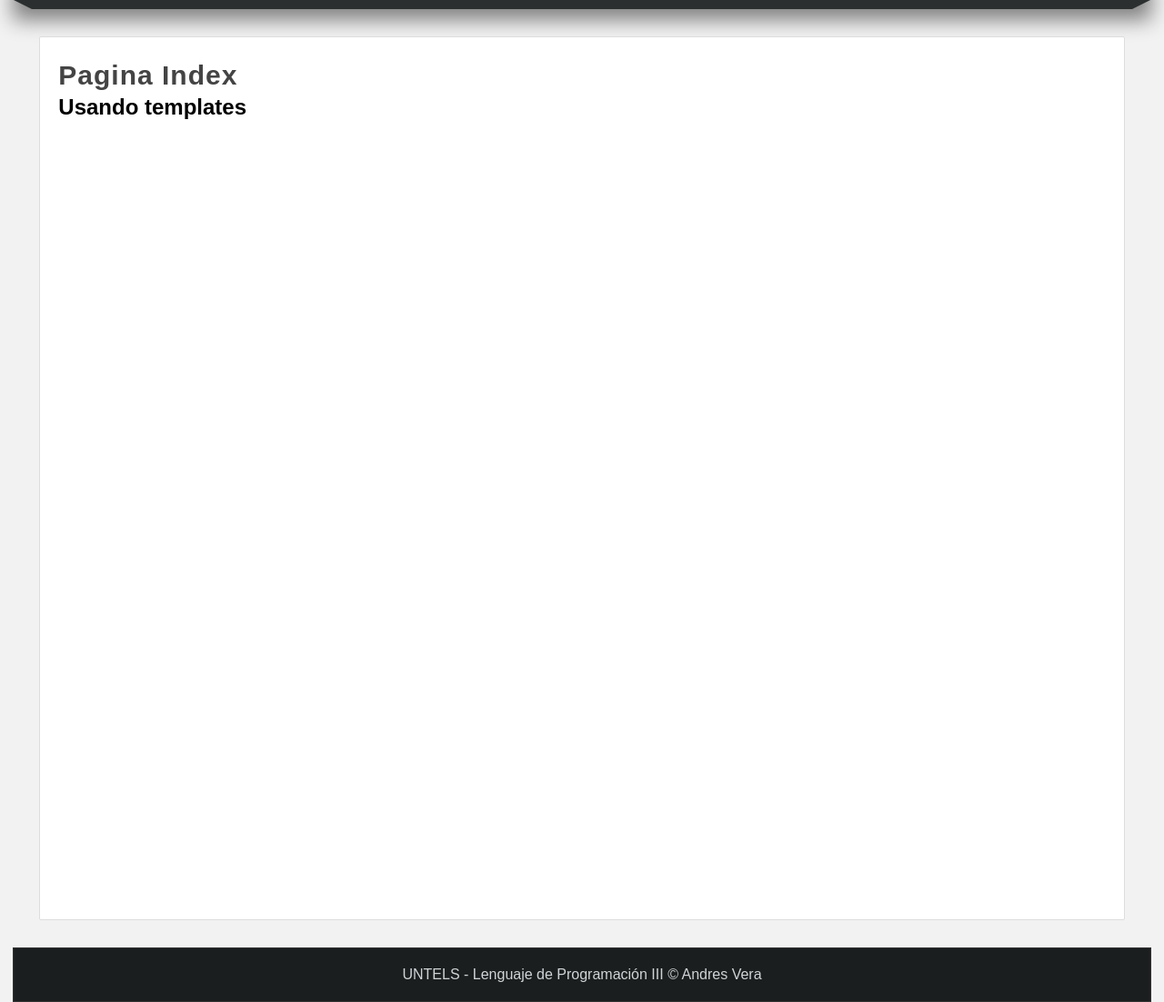
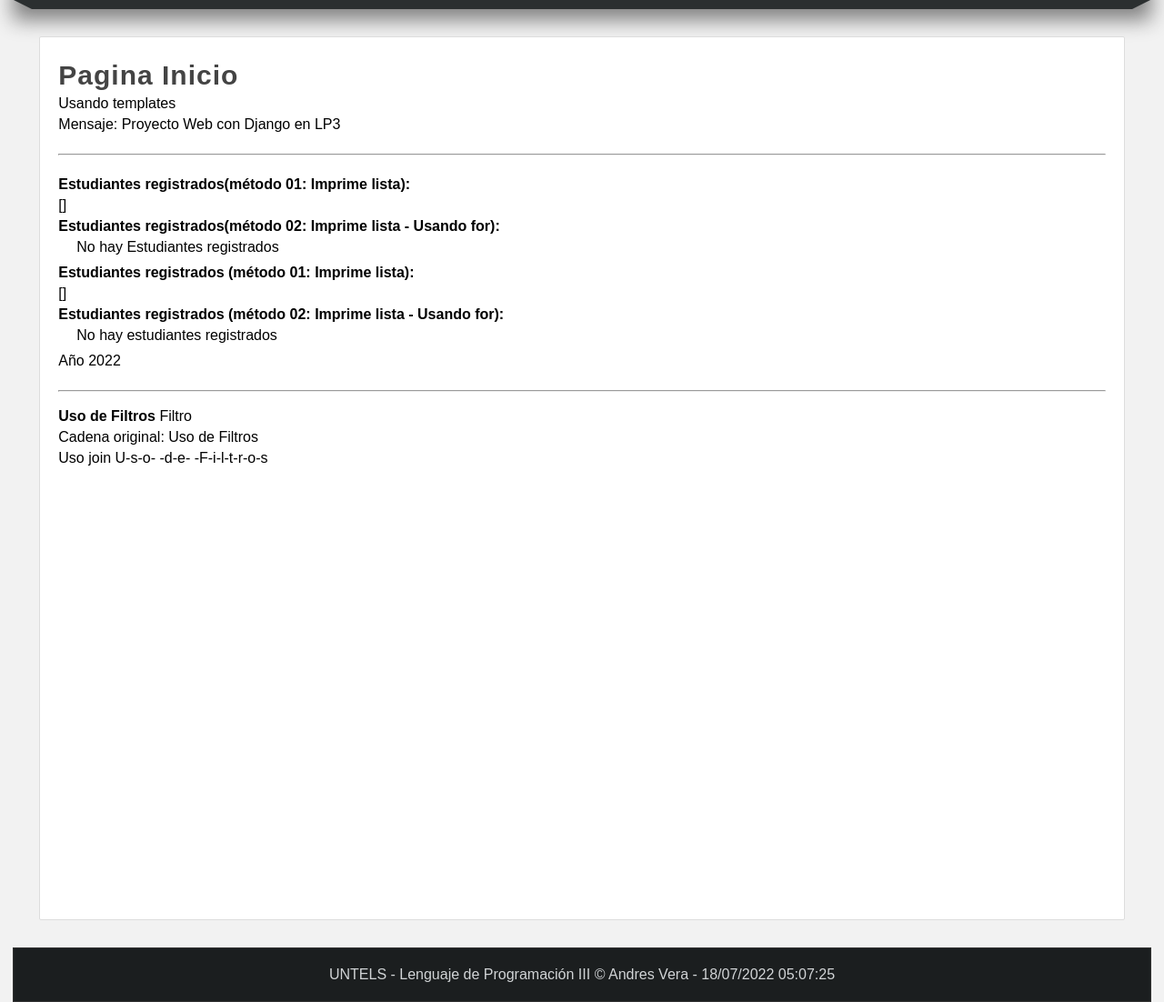
Before and after one commit to josanvr/ClasesPython, a Django app: page / in a window 1280 px wide. Shown: the part 152-1254 px from the top of the page at 91% size. Run offline with Django 4.2, Linux system fonts and the light colour scheme.

Commit message:
Semana 14 - Uso de filtros

```diff
--- a/ProyectosDjango/proyecto001/miapp/static/css/style.css
+++ b/ProyectosDjango/proyecto001/miapp/static/css/style.css
@@ -4,6 +4,15 @@
     padding: 0px;
     font-family: Arial, Helvetica, sans-serif;
     text-decoration: none;
+}
+.box p, .box h2, .box ul{
+    margin-bottom: 5px;
+    margin-top: 5px;
+}
+
+.box ul, .box ol{
+    margin-left: 20px;
+    margin-bottom: 10px;
 }
 
 body{
--- /dev/null
+++ b/ProyectosDjango/proyecto001/miapp/templates/filtros.html
@@ -0,0 +1,7 @@
+<br>
+<hr>
+<br>
+<strong>{{encabezado}}</strong>
+Filtro<br>
+<p>Cadena original: {{encabezado|default:"Seccion sin titulo"}}</p>
+<p>Uso join {{encabezado|join:'-'}}</p>
--- a/ProyectosDjango/proyecto001/miapp/templates/index.html
+++ b/ProyectosDjango/proyecto001/miapp/templates/index.html
@@ -1,10 +1,32 @@
 {% extends 'layout.html' %}
 
 {% block title %}
-    Inicio
+    {{titulo}}
 {% endblock %}
 
 {% block content %}
-    <h1 class="title"> Pagina Index </h1>
-    <h2> Usando templates </h2>
+<!--Comentario en HTML-->
+{% comment 'Datos pagina index' %}
+En esta pagina se mostrara la bienvenida al sistema
+{% endcomment %}
+    <h1 class="title"> Pagina {{titulo}} </h1>
+    <p> Usando templates </p>
+    {% if mensaje %}
+        <p> Mensaje: {{mensaje}}</p>
+    {% else %}
+        <strong> El mensaje no tiene cotenido</strong>
+    {% endif %}
+    {% include 'listado_estudiantesregistrados.html' with encabezado='Estudiantes registrados' %}
+    <p><strong>Estudiantes registrados (método 01: Imprime lista): </strong></p>
+        {{estudiantes}}
+    <p><strong>Estudiantes registrados (método 02: Imprime lista - Usando for): </strong></p>
+    <ul>
+        {% for estudiantes in estudiantes%}
+        <li>{{forloop.counter}}.{{estudiantes}}</li>
+        {% empty%}
+            <p> No hay estudiantes registrados</p>
+        {% endfor %}
+    </ul>
+    <p> Año 2022 </p>
+    {% include 'filtros.html' with encabezado='Uso de Filtros' %}
 {% endblock %}
--- a/ProyectosDjango/proyecto001/miapp/templates/layout.html
+++ b/ProyectosDjango/proyecto001/miapp/templates/layout.html
@@ -22,9 +22,9 @@
 
     <nav>
         <ul>
-            <li><a href="/inicio"> Inicio </a></li>
-            <li><a href="/saludo"> Mensaje de saludo </a></li>
-            <li><a href="/rango"> Mostrar numeros [a,b] </a></li>
+            <li><a href="{% url 'inicio' %}"> Inicio </a></li>
+            <li><a href="{% url 'saludo' %}"> Mensaje de saludo </a></li>
+            <li><a href="{% url 'rango' %}"> Mostrar numeros [a,b] </a></li>
             <li><a href="/rango2/10/15"> Mostrar numeros [10,15] </a></li>
         </ul>
     </nav>
@@ -47,7 +47,7 @@
 
 
     <footer>
-        UNTELS - Lenguaje de Programación III &COPY; Andres Vera
+        UNTELS - Lenguaje de Programación III &COPY; Andres Vera - {% now "d/m/Y h:m:s " %}
     </footer>
 </body>
 </html>
--- /dev/null
+++ b/ProyectosDjango/proyecto001/miapp/templates/listado_estudiantesregistrados.html
@@ -0,0 +1,13 @@
+<br>
+<hr>
+<br>
+<p><strong>{{encabezado}}(método 01: Imprime lista): </strong></p>
+        {{estudiantes}}
+    <p><strong>{{encabezado}}(método 02: Imprime lista - Usando for): </strong></p>
+    <ul>
+        {% for estudiantes in estudiantes%}
+        <li>{{forloop.counter}}.{{estudiantes}}</li>
+        {% empty%}
+            <p> No hay {{encabezado}}</p>
+        {% endfor %}
+    </ul>
--- a/ProyectosDjango/proyecto001/miapp/templates/saludo.html
+++ b/ProyectosDjango/proyecto001/miapp/templates/saludo.html
@@ -1,13 +1,13 @@
 {% extends 'layout.html' %}
 
 {% block title %}
-    Saludo
+    {{titulo}}
 {% endblock %}
 
 {% block content %}
     {{ block.super }}
-    <h1 class="title"> Bienvenidos </h1>
-    <h2> Andres Vera </h2>
+    <h1 class="title"> {{titulo}} </h1>
+    <h2> {{nombre_autor}} </h2>
     <h3> ***Python*** </h3>
     {{ block.super }}
 {% endblock %}
--- a/ProyectosDjango/proyecto001/miapp/views.py
+++ b/ProyectosDjango/proyecto001/miapp/views.py
@@ -3,24 +3,31 @@
 
 # Create your views here.
 def index(request):
-    return render(request, 'index.html')
+    estudiantes = ['Carlos Ruiz','Jordy Quispe','Oscar Reyes','Antony Vasquez']
+    estudiantes = []
+    return render(request, 'index.html', {
+        'titulo':'Inicio',
+        'mensaje':'Proyecto Web con Django en LP3',
+        'estudiantes': estudiantes
+    })
 
 def saludo(request):
-    return render(request, 'saludo.html')
+    return render(request, 'saludo.html', {
+        'titulo':'Bienvenidos',
+        'nombre_autor':'Jose Andres Vera Rodriguez'
+    })
+
 
 def rango(request):
     a = 10
-    b= 20
-    resultado = f"""
-             <h2> Numeros de [{a},{b}] </h2>
-                  resultado: <br>
-             <ul>
-    """
-    while a<=b:
-        resultado += f"<li> {a} </li>"
-        a+=1
-    resultado +="</ul>"
-    return HttpResponse(resultado)
+    b = 20
+    rango_numeros = range(a,b+1)
+    return render(request, 'rango.html', {
+        'titulo':'Rango',
+        'a':a,
+        'b':b,
+        'rango_numeros': rango_numeros
+    })
 
 def rango2(request, a, b):
     if a>b:
```
Also changed, not shown: ProyectosDjango/proyecto001/miapp/templates/rango.html (added, +16 -0 lines).
